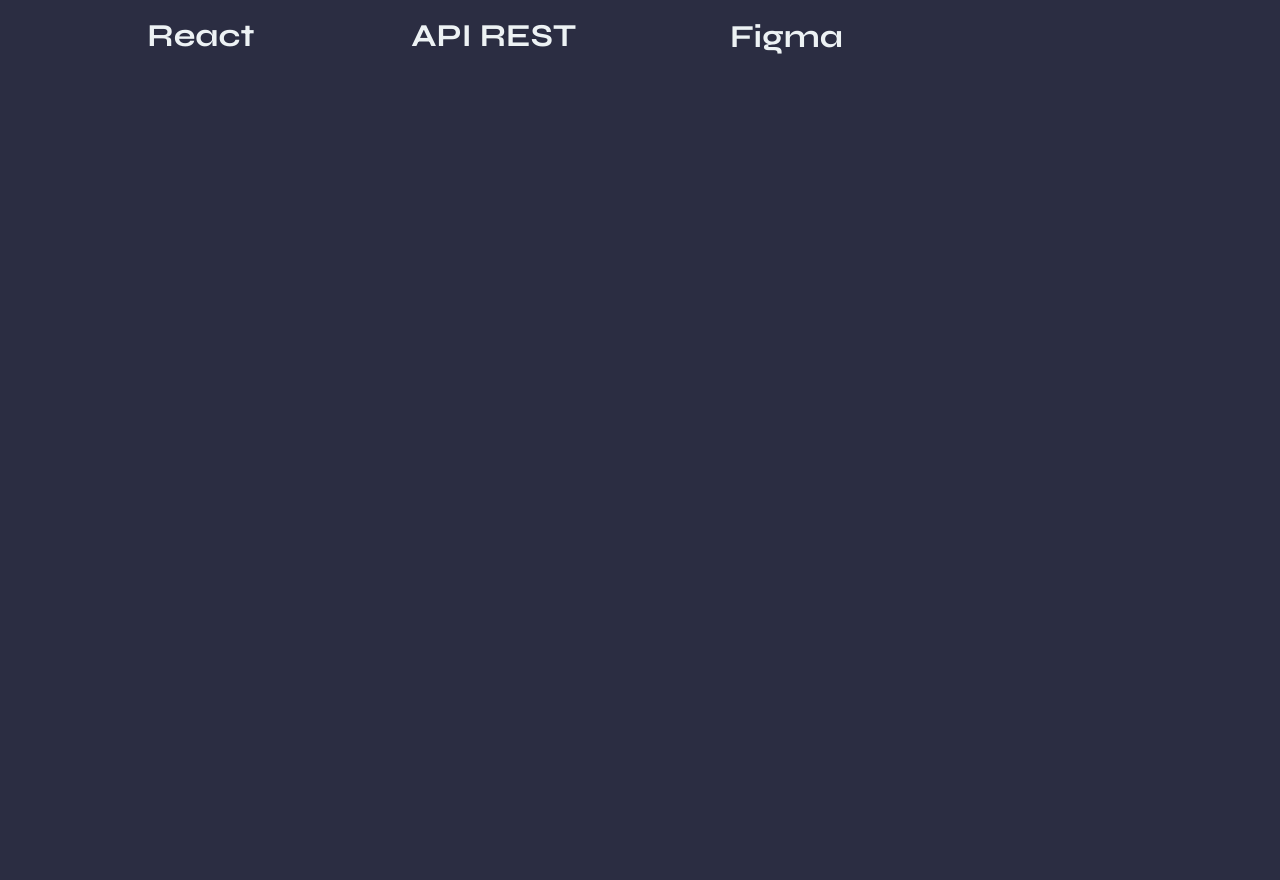
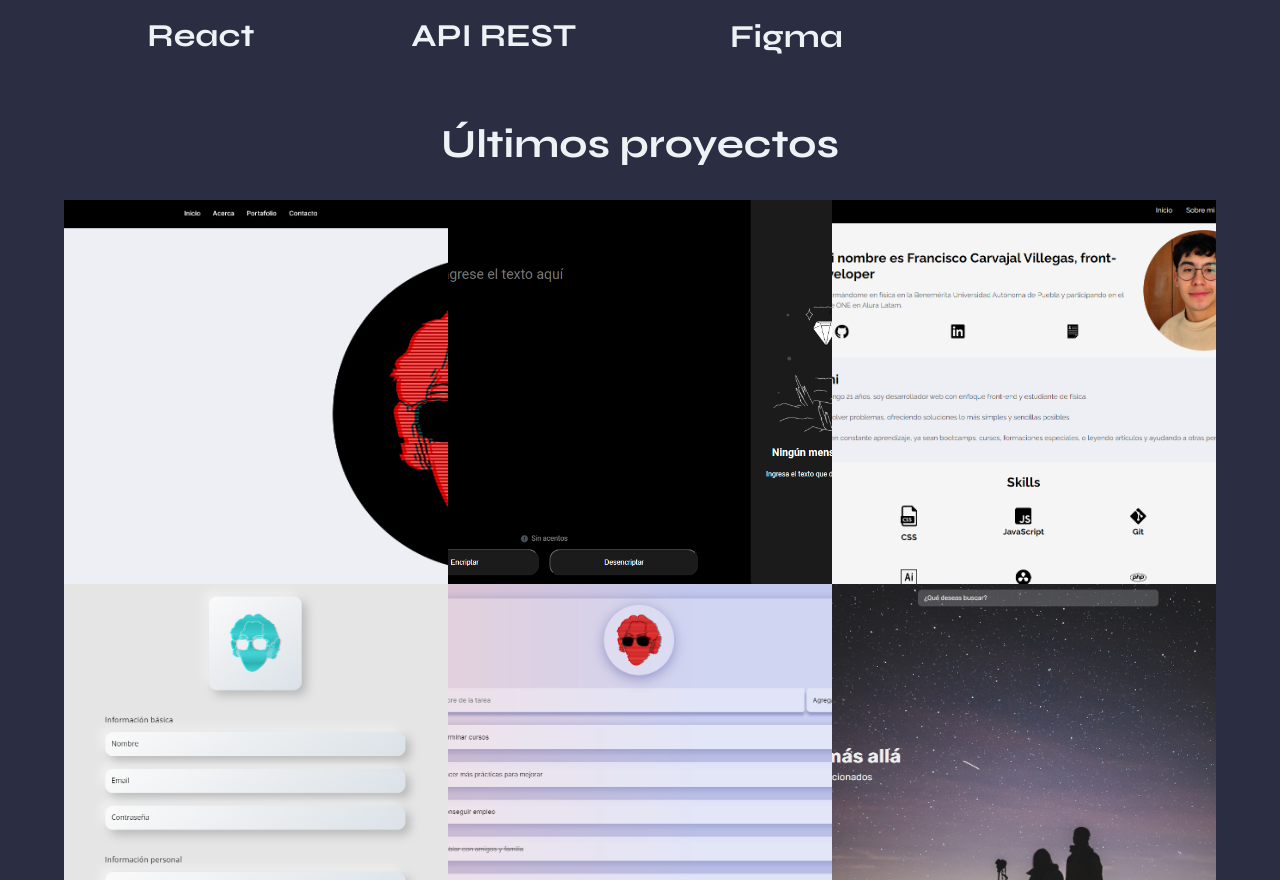
Before and after one commit to FranciscoCarvajal404/Portfolio-React, a React (Vite) app: page / in a window 1280 px wide. Shown: the part 1920-2800 px from the top of the page. Before the commit the page ends 2040 px from the top, so only its background shows below. Built offline with nearby package versions, Linux system fonts and the light colour scheme.

Commit message:
proyectos añadido

```diff
--- a/src/GlobalStyle.jsx
+++ b/src/GlobalStyle.jsx
@@ -180,6 +180,13 @@
 p{
   line-height: 2.5;
 }
+
+.header--active{
+        background-color: rgba(0,0,0,0.6);
+        backdrop-filter: blur(10px);
+        -webkit-backdrop-filter: blur(10px);
+        transition: 0.3s all ease;
+    }
 `
 
 export default GlobalStyle
--- a/src/components/Header.jsx
+++ b/src/components/Header.jsx
@@ -4,6 +4,9 @@
     width: 100%;
     padding: 16px 32px;
     display: none;
+    z-index: 2;
+
+    transition: 0.3s all ease;
 
     ul{
         display: flex;
@@ -13,6 +16,7 @@
         li{
             font-weight: 700;
             font-size: 1.1rem;
+            cursor: pointer;
         }
     }
 
@@ -23,10 +27,20 @@
     }
 `
 
+const animateHeader = (e) =>{
+    e.preventDefault();
+    const header = document.querySelector(".header");
+
+    const windowHeight = window.scrollY;
+    header.classList.toggle("header--active", windowHeight>0);
+}
+
+window.addEventListener("scroll", animateHeader);
+
 const Header = () =>{
     return(
         <>
-            <Nav>
+            <Nav className="header">
                 <ul>
                     <li>Acerca</li>
                     <li>Habilidades</li>
--- a/src/components/MenuHam.jsx
+++ b/src/components/MenuHam.jsx
@@ -115,6 +115,8 @@
 
 .opened{
     background-color: transparent;
+    -webkit-backdrop-filter: blur(0px);
+    backdrop-filter: blur(0px);
     transition: 0.6s all ease;
 }
 
--- a/src/components/slides.js
+++ b/src/components/slides.js
@@ -1,31 +1,37 @@
 export const slides = [
     {
         imgPhone: '/primer_web-mobile.png',
+        img: '/primer_web.png',
         title: 'Primer página web',
         tech: 'HTML, CSS'
     },
     {
         imgPhone: '/encriptador-mobile.png',
+        img: '/encriptador.png',
         title: 'Encriptador de texto',
         tech: 'HTML, CSS, JS'
     },
     {
         imgPhone: '/portafolio-mobile.png',
+        img: '/portafolio.png',
         title: 'Primer portafolio',
         tech: 'HTML, CSS, JS'
     },
     {
         imgPhone: '/Neo-form-mobile.png',
+        img: '/Neo-form.png',
         title: 'Neo form',
         tech: 'HTML, CSS, JS'
     },
     {
         imgPhone: '/to-do-mobile.png',
+        img: '/to-do.png',
         title: 'To-do list',
         tech: 'HTML, CSS, JS'
     },
     {
         imgPhone: '/plusultra-mobile.png',
+        img: '/plusultra.png',
         title: 'PlusUltra ecommerce',
         tech: 'HTML, CSS, JS, CRUD, React'
     },
--- a/src/pages/Home/Acerca.jsx
+++ b/src/pages/Home/Acerca.jsx
@@ -7,6 +7,8 @@
     padding: 0 32px;
 
     margin-bottom: 64px;
+
+    gap: 32px;
 
     .info{
         display: flex;
--- /dev/null
+++ b/src/pages/Home/Proyectos.jsx
@@ -0,0 +1,110 @@
+import styled from "styled-components"
+
+import { slides } from "../../components/slides"
+
+const StyledProyecto = styled.section`
+    display: none;
+
+    @media screen and (min-width: 1024px){
+        display: flex;
+        flex-direction: column;
+        align-items: center;
+        justify-content: center;
+
+        margin: 64px;
+
+        h2{
+            margin-bottom: 32px;
+        }
+
+        .grid{
+            width: 100%;
+            max-width: 1250px;
+            display: grid;
+            grid-template-columns: 1fr 1fr 1fr;
+            grid-gap: 0;
+
+            img{
+                aspect-ratio: 1/1;
+            }
+        }
+
+        .hover-div{
+            position: absolute;
+            top: 0;
+            opacity: 0;
+
+            background-color: rgba(0,0,0,0.6);
+            width: 100%;
+            height: 100%;
+
+            display: flex;
+            flex-direction: column;
+            justify-content: center;
+            align-items: center;
+
+            backdrop-filter: blur(10px);
+            -webkit-backdrop-filter: blur(10px);
+
+            padding: 16px;
+            cursor: pointer;
+            transition: 0.1s all ease;
+
+            h3,h4{
+                text-align: center;
+            }
+
+            h3{
+                font-size: 2rem;
+                margin-bottom: 8px;
+            }
+
+            h4{
+                font-size: 1.5rem;
+            }
+        }
+
+        .tile{
+            position: relative;
+            aspect-ratio: 1/1;
+            width: 100%;
+            height: 100%;
+            transition: 0.1s all ease;
+
+            :hover{
+                .hover-div{
+                    opacity: 1;
+                    transition: 0.6s all ease;
+                }
+            }
+        }
+
+    }
+`
+
+const Proyectos = () =>{
+    return(
+        <StyledProyecto>
+            <h2>Últimos proyectos</h2>
+
+            <div className="grid">
+                {
+                    slides.map((slide, i)=>{
+                        const {title, tech, img} = slide
+                        return(
+                            <div className="tile" key={i}>
+                                <img src={img}/>
+                                <div className="hover-div">
+                                    <h3>{title}</h3>
+                                    <h4>{tech}</h4>
+                                </div>
+                            </div>
+                        )
+                    })
+                }
+            </div>
+        </StyledProyecto>
+    )
+}
+
+export default Proyectos
--- a/src/pages/Home/index.jsx
+++ b/src/pages/Home/index.jsx
@@ -4,6 +4,7 @@
 import {slides} from "../../components/slides"
 import Acerca from "./Acerca"
 import Habilidades from "./Habilidades"
+import Proyectos from "./Proyectos"
 
 const Home = () =>{
     return(
@@ -12,6 +13,7 @@
             <Slider slides={slides}/>
             <Acerca/>
             <Habilidades/>
+            <Proyectos/>
         </>
 
     )
```
Also changed, not shown: public/web-personal.png (added).
